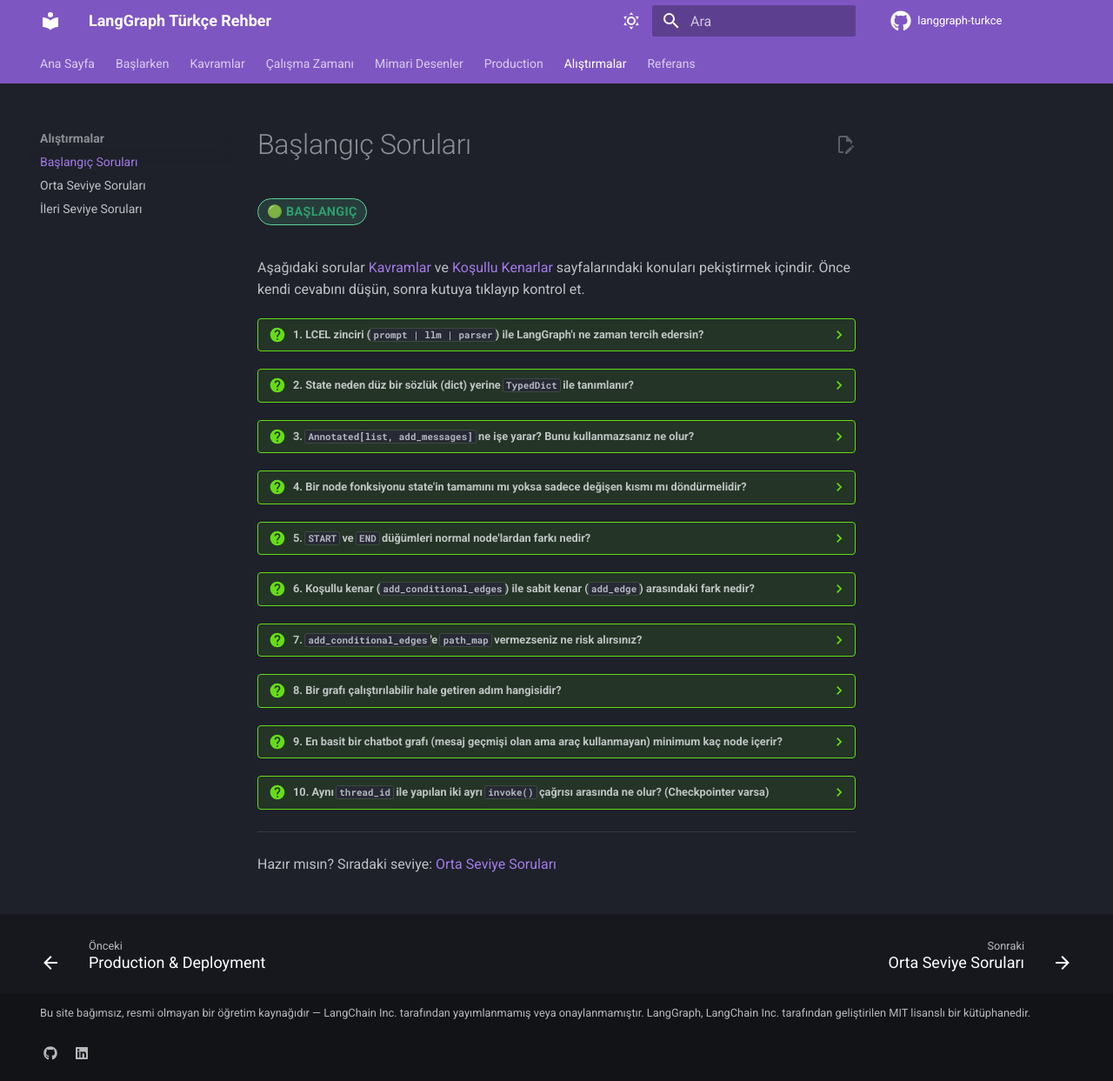
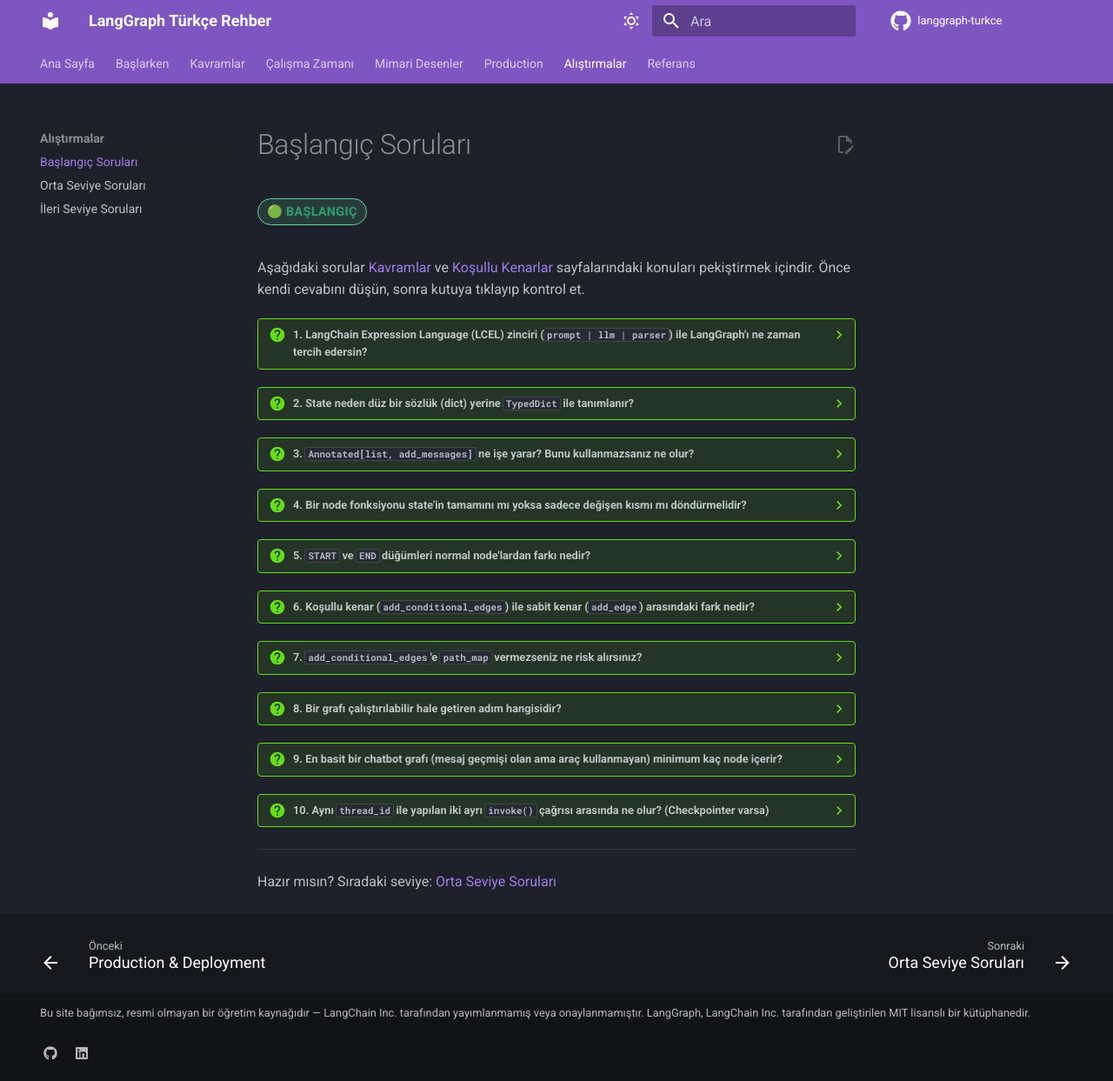
Before and after one commit to emineksknc/langgraph-turkce, an MkDocs documentation site: the page built from docs/alistirmalar/baslangic-sorulari.md, in a window 1280 px wide and 1243 px high. Shown: the whole window at 87% size. Built offline with MkDocs 1.6.1 and Material for MkDocs 9.7.7, drawn with Linux system fonts in a browser that asks for light colours; comment, search, counter and statistics services are not loaded.

Commit message:
Clarify LCEL in question 1 of the document
Updated the question text to include the full term for LCEL.

```diff
--- a/docs/alistirmalar/baslangic-sorulari.md
+++ b/docs/alistirmalar/baslangic-sorulari.md
@@ -4,7 +4,7 @@
 
 Aşağıdaki sorular [Kavramlar](../baslangic/temel-kavramlar.md) ve [Koşullu Kenarlar](../baslangic/kosullu-kenarlar.md) sayfalarındaki konuları pekiştirmek içindir. Önce kendi cevabını düşün, sonra kutuya tıklayıp kontrol et.
 
-??? question "1. LCEL zinciri (`prompt | llm | parser`) ile LangGraph'ı ne zaman tercih edersin?"
+??? question "1. LangChain Expression Language (LCEL) zinciri (`prompt | llm | parser`) ile LangGraph'ı ne zaman tercih edersin?"
     LCEL zincirleri **doğrusaldır** — A'dan B'ye, B'den C'ye gider. Döngü (bir aracı tekrar tekrar çağırmak), koşullu dallanma (duruma göre farklı yola sapmak) ya da kalıcı state (kesintiden devam edebilme) gerekiyorsa LangGraph kullanılır. Basit, tek yönlü bir "girdi → çıktı" akışı için LCEL yeterlidir.
 
 ??? question "2. State neden düz bir sözlük (dict) yerine `TypedDict` ile tanımlanır?"
```
